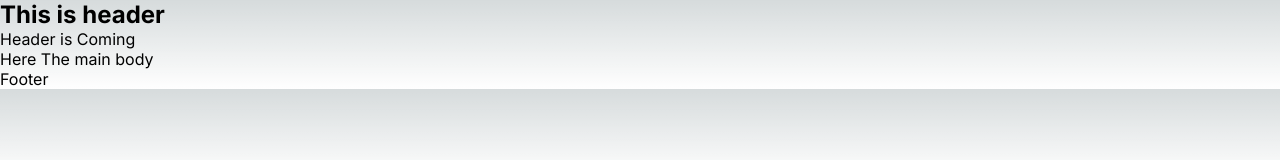
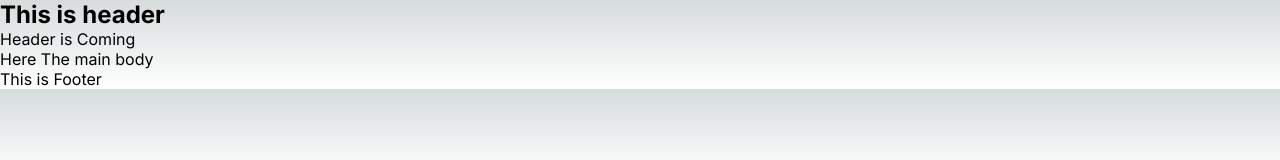
Before and after one commit to ZeroBug404/CareerConnect-Hub, a Next.js app: page / in a window 1280 px wide. Shown: the top 160 px of the page. Built offline with nearby package versions, Linux system fonts and the light colour scheme.

Commit message:
Footer Edited

```diff
--- a/src/components/ui/Footer.tsx
+++ b/src/components/ui/Footer.tsx
@@ -1,5 +1,5 @@
 const Footer = () => {
-  return <div>Footer</div>;
+  return <div>This is Footer</div>;
 };
 
 export default Footer;
```
